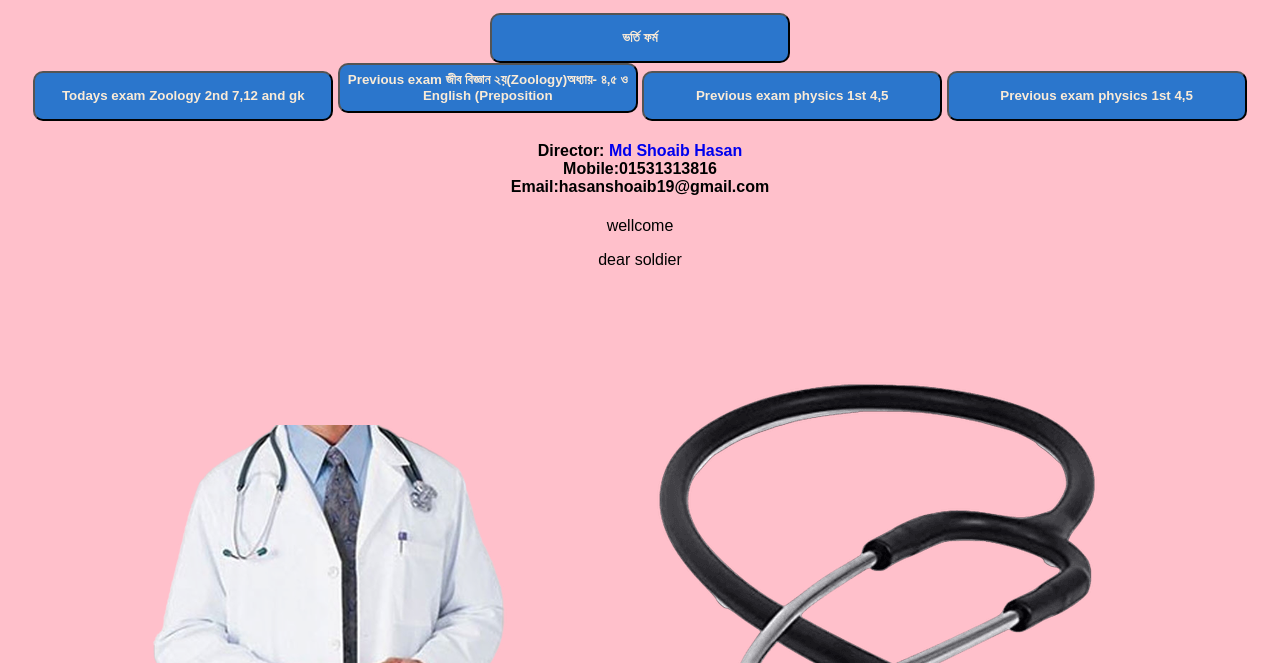
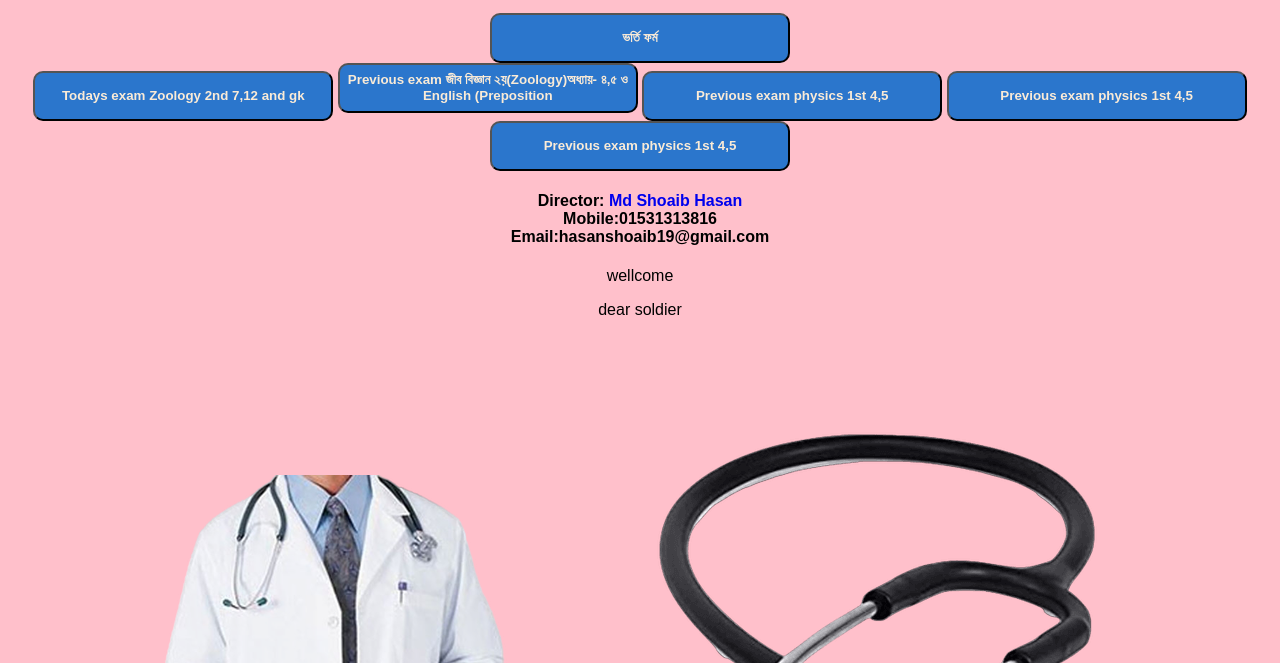
Before and after one commit to md-Shoaib-Hasan/private, a plain HTML site: page index.html in a window 1280 px wide. Shown: the part 137-800 px from the top of the page. Drawn offline with Linux system fonts and the light colour scheme; a web font is replaced by a local one.

Commit message:
Update index.html

```diff
--- a/index.html
+++ b/index.html
@@ -18,8 +18,11 @@
     <button id="exam-button"><a href="https://quizzory.in/id/630c9ed1506ec84d655709a4"><span class="link-color">Todays exam Zoology 2nd 7,12 and gk</span></a></button>
     <button id="exam-button"><a href=""><span class="link-color">Previous exam জীব বিজ্ঞান ২য়(Zoology)অধ্যায়- ৪,৫ ও English (Preposition</span></a></button>
     <button id="exam-button"><a href="https://quizzory.in/id/62f7ae34e13edf325dfec201"><span class="link-color">Previous exam physics 1st 4,5</span></a></button>
+
     <button id="exam-button"><a href=""><span class="link-color">Previous exam physics 1st 4,5</span></a></button>
-    <h4>Director: <a href="https://www.facebook.com/100069203466364/">Md Shoaib Hasan</a> <br>
+<button id="exam-button"><a href=""><span class="link-color">Previous exam physics 1st 4,5</span></a></button>
+
+ <h4>Director: <a href="https://www.facebook.com/100069203466364/">Md Shoaib Hasan</a> <br>
         Mobile:01531313816 <br>
     Email:hasanshoaib19@gmail.com</h4>
     <p>wellcome</p>
```
